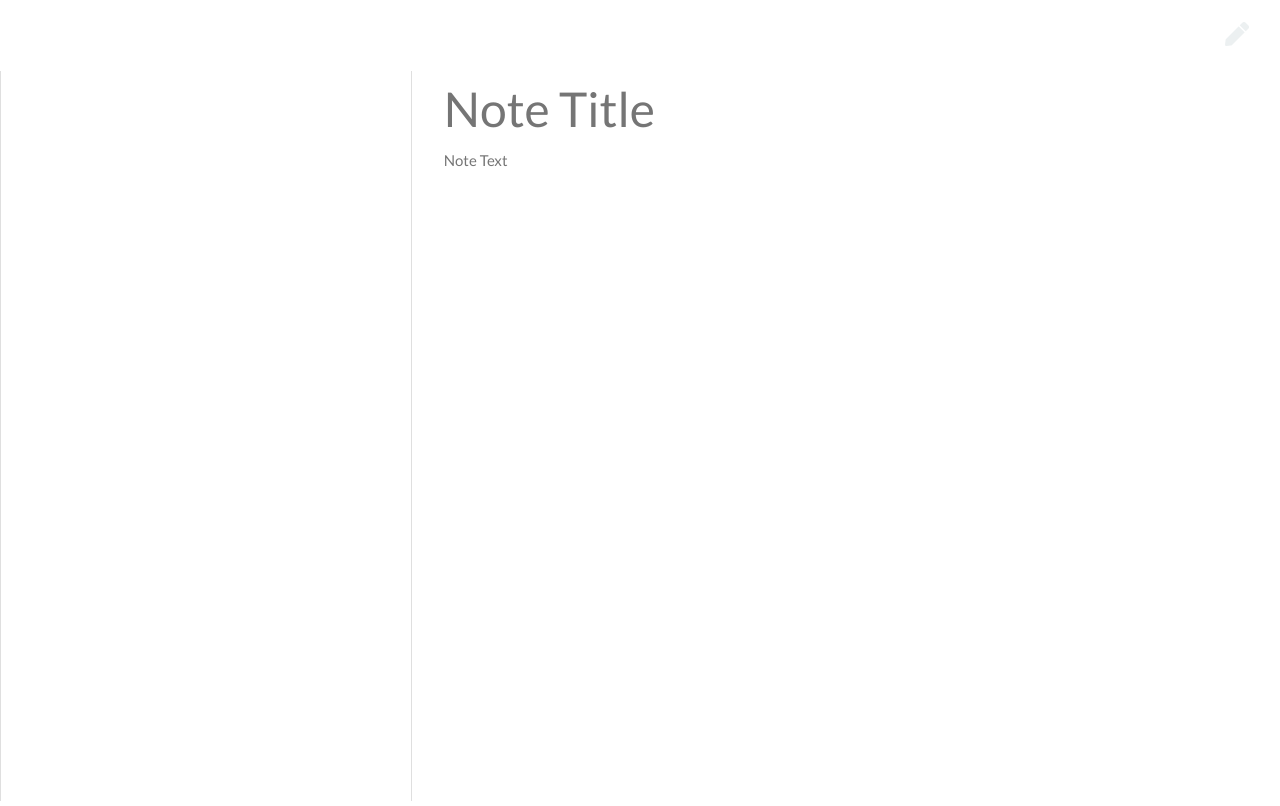
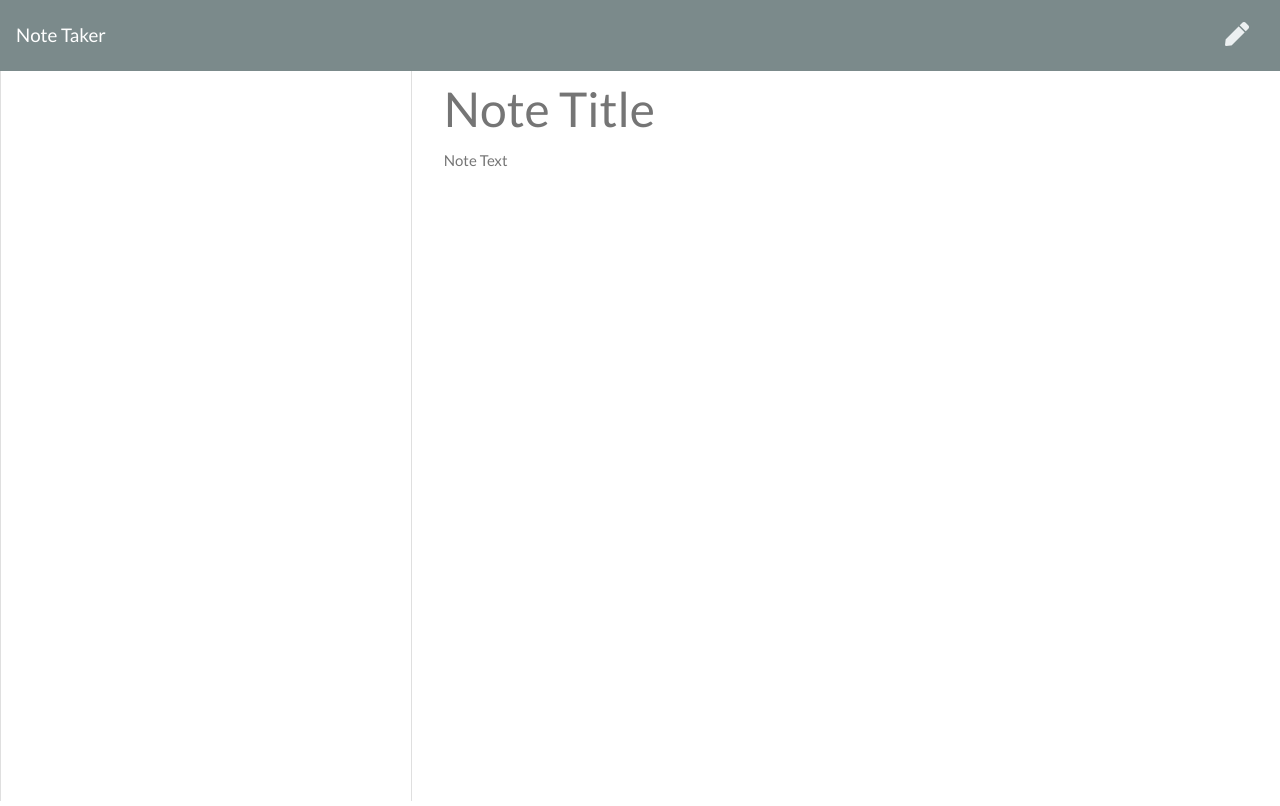
Before and after one commit to Sile-Kiman/Note-Taker, a website: page public/notes.html in a window 1280 px wide. Drawn offline with nearby package versions, Linux system fonts and the light colour scheme; no server answers.

Commit message:
Update notes.html

```diff
--- a/public/notes.html
+++ b/public/notes.html
@@ -14,7 +14,7 @@
 </head>
 
 <body>
-  <nav class="navbar navbar-dark ">
+  <nav class="navbar navbar-dark bg-dark">
     <a class="navbar-brand" href="/">Note Taker
     </a>
     <div class="icons">
```
